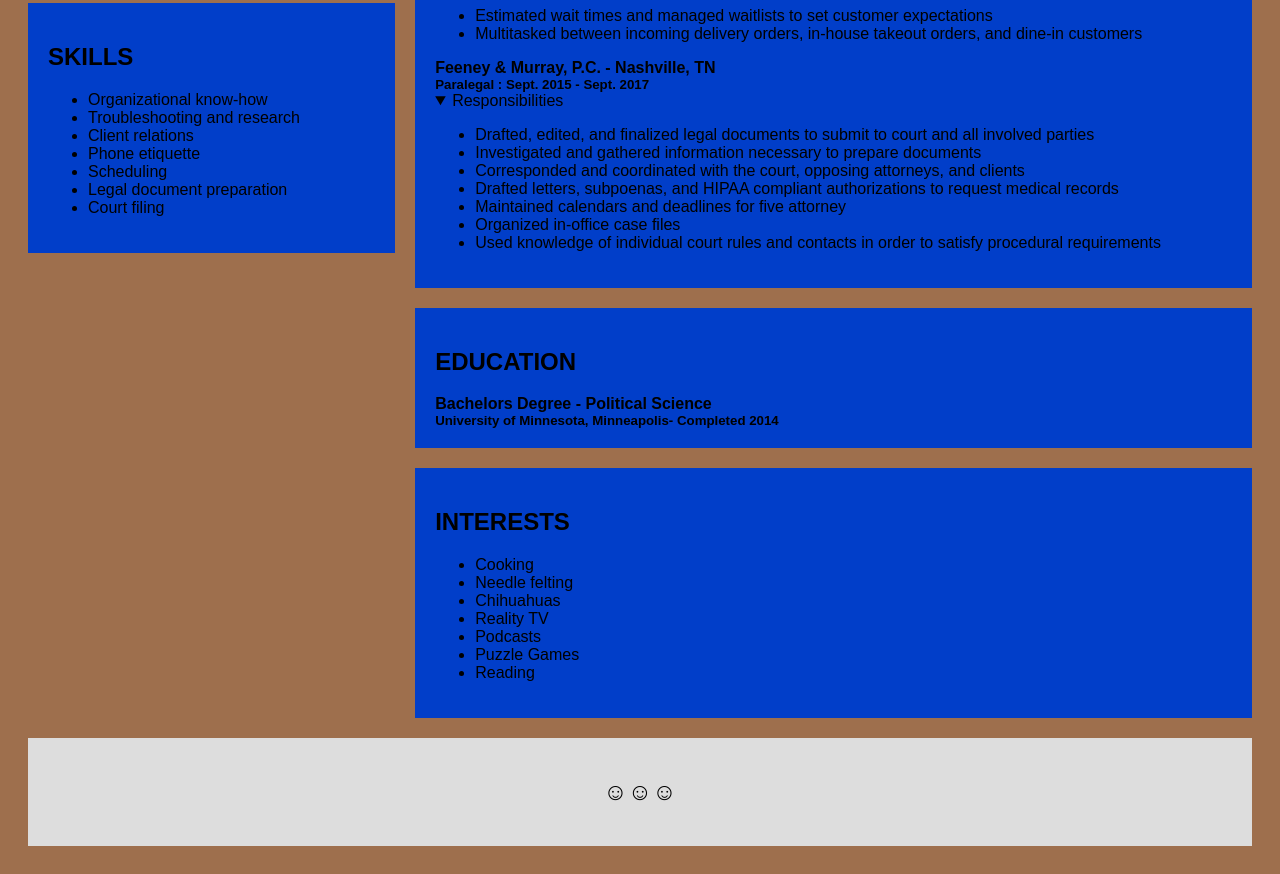
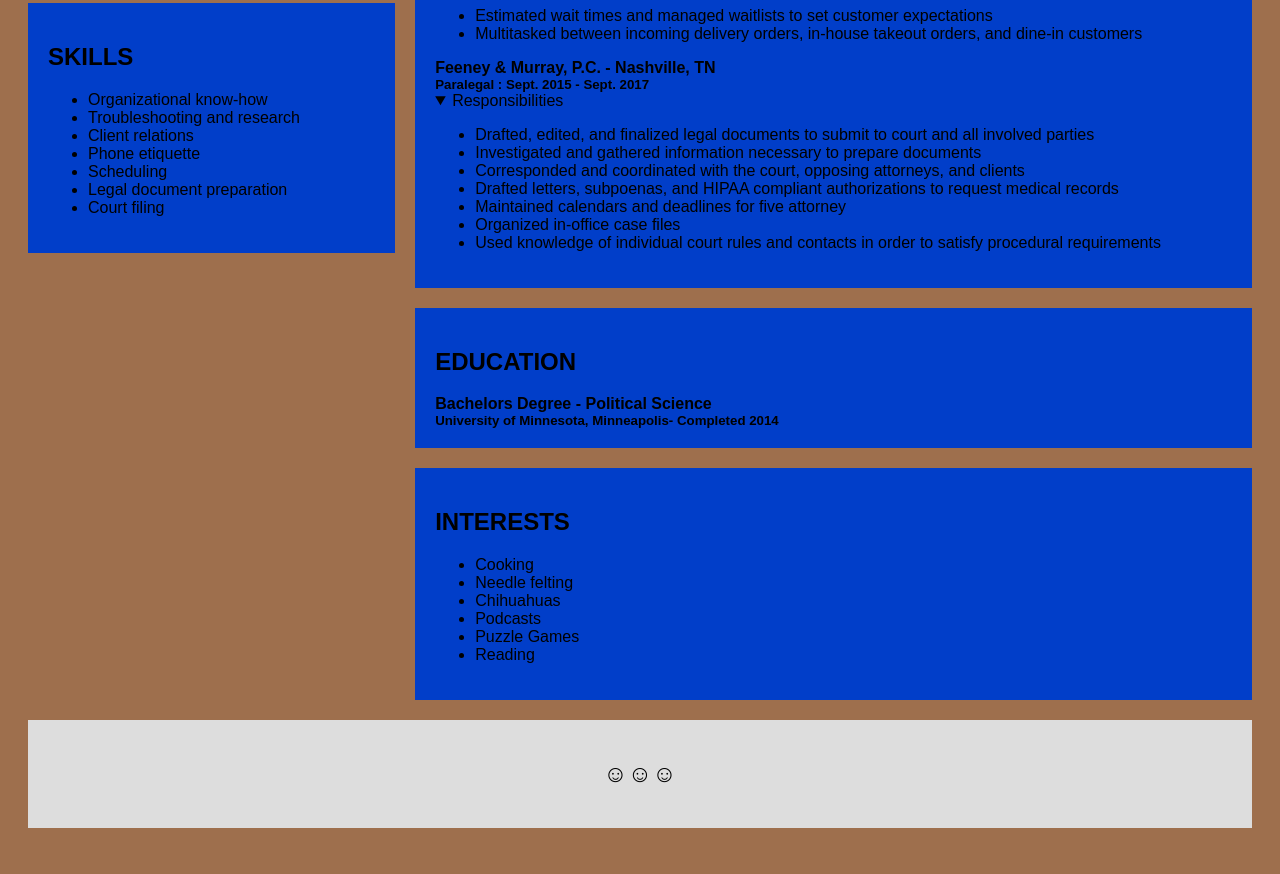
Before and after one commit to kelseylemmer/kelseylemmer.github.io, a plain HTML site: page index.html in a window 1280 px wide. Shown: the part 877-1751 px from the top of the page. Drawn offline with Linux system fonts and the light colour scheme.

Commit message:
Update index.html

```diff
--- a/index.html
+++ b/index.html
@@ -138,7 +138,6 @@
           <li>Cooking</li>
           <li>Needle felting</li>
           <li>Chihuahuas</li>
-          <li>Reality TV</li>
           <li>Podcasts</li>
           <li>Puzzle Games</li>
           <li>Reading</li>
```
